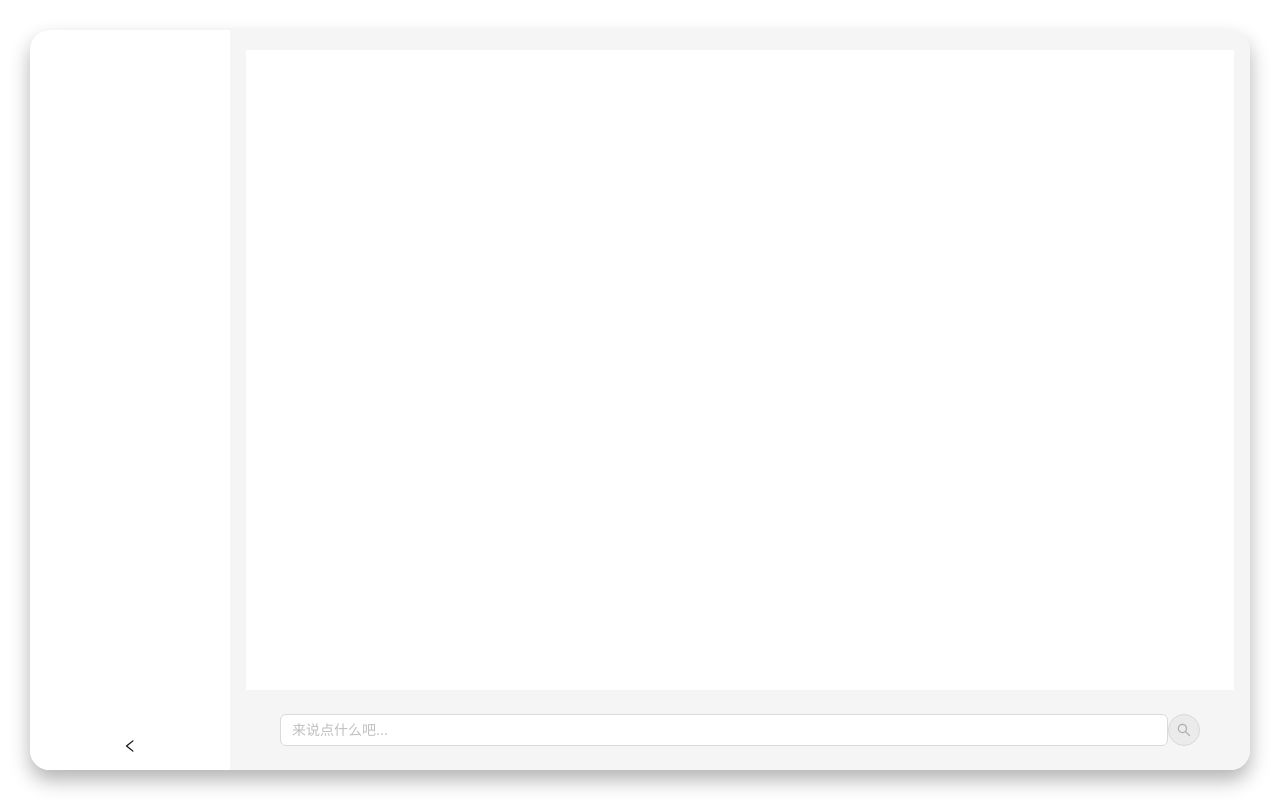
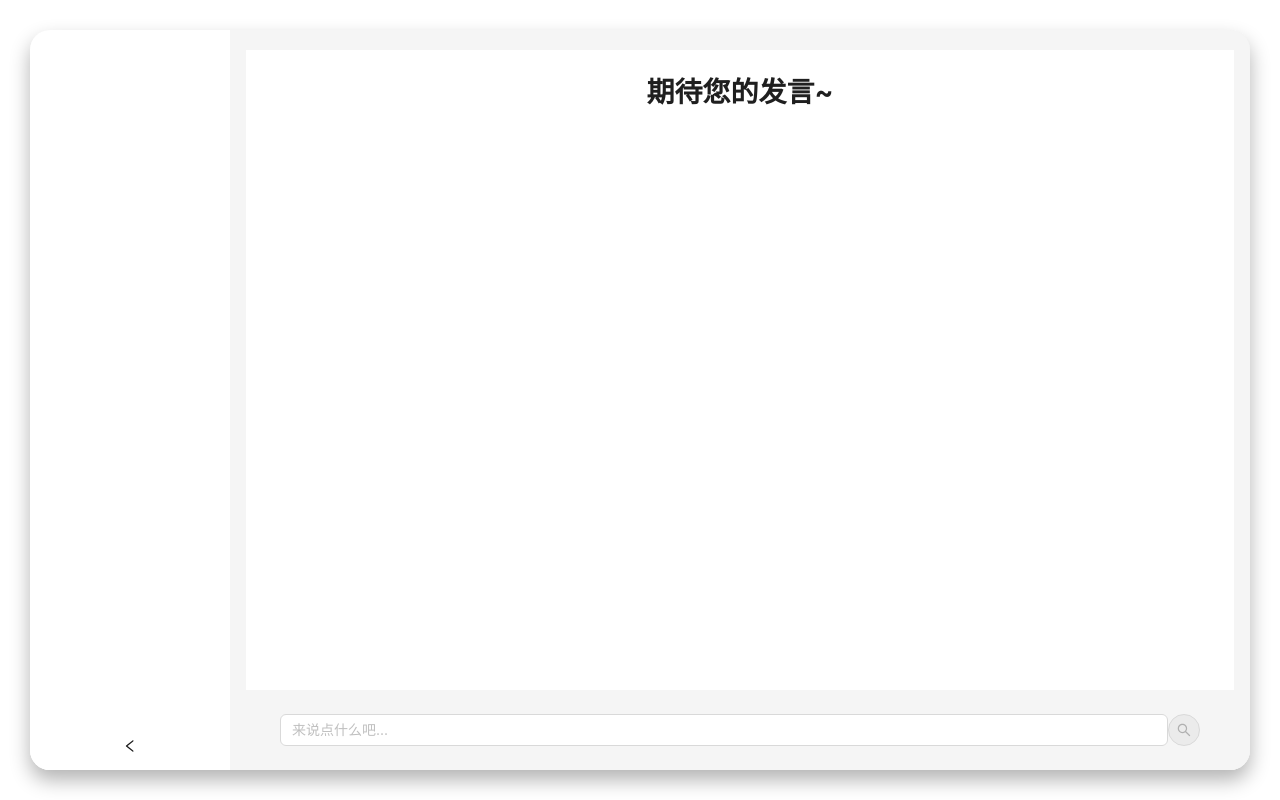
Before and after one commit to tmKnight01/react-gpt-web, a React (Vite) app: page / in a window 1280 px wide. Built offline with nearby package versions, Linux system fonts and the light colour scheme.

Commit message:
feat：接入recoil&封装hooks

```diff
--- a/package.json
+++ b/package.json
@@ -29,6 +29,7 @@
     "eslint-plugin-react-hooks": "^4.6.0",
     "eslint-plugin-react-refresh": "^0.3.4",
     "loadsh": "^0.0.4",
+    "recoil": "^0.7.7",
     "sass": "^1.63.6",
     "typescript": "^5.0.2",
     "vite": "^4.3.9"
--- a/src/App.tsx
+++ b/src/App.tsx
@@ -1,5 +1,6 @@
 import { useState } from "react";
 import ChatLayout from "@/view/layout";
+import { RecoilRoot } from "recoil";
 import "./App.css";
 
 function App() {
@@ -7,7 +8,9 @@ function App() {
 
   return (
     <>
-      <ChatLayout />
+      <RecoilRoot>
+        <ChatLayout />
+      </RecoilRoot>
     </>
   );
 }
--- a/src/components/Message/index.tsx
+++ b/src/components/Message/index.tsx
@@ -7,11 +7,17 @@ interface ChatMessage {
   inversion: boolean; // true 为request， false为reply,
   dateTime?: string;
   content: string;
+  isLoading?: boolean;
 }
 
 const cls = "mes";
 
-const ChatMessage = ({ inversion, dateTime, content }: ChatMessage) => {
+const ChatMessage = ({
+  inversion,
+  dateTime,
+  content,
+  isLoading=false,
+}: ChatMessage) => {
   return (
     <div
       className={cx(cls)}
@@ -35,7 +41,11 @@ const ChatMessage = ({ inversion, dateTime, content }: ChatMessage) => {
         <p style={{ textAlign: inversion ? "left" : "right" }}>
           {dateTime || new Date().toLocaleString()}
         </p>
-        <Text content={content} inversion={inversion} />
+        <Text
+          content={content}
+          inversion={inversion}
+          isLoading={isLoading}
+        />
       </div>
     </div>
   );
--- a/src/components/Text/index.tsx
+++ b/src/components/Text/index.tsx
@@ -1,15 +1,21 @@
 import React from "react";
+import { LoadingOutlined } from "@ant-design/icons";
 import cx from "classnames";
 import "./index.scss";
 interface TextProps {
   content: string;
   inversion?: boolean;
+  isLoading: boolean;
 }
 
 const cls = "text";
 
-function Text({ content, inversion }: TextProps) {
-  return <div className={cx({ text: true, reply: inversion })}>{content}</div>;
+function Text({ content, inversion, isLoading }: TextProps) {
+  return (
+    <div className={cx({ text: true, reply: inversion })}>
+      {isLoading ? <LoadingOutlined /> : content}
+    </div>
+  );
 }
 
 export default Text;
--- /dev/null
+++ b/src/constants/index.ts
@@ -0,0 +1,3 @@
+
+
+export const CHATLIST = 'CHATLIST';
--- /dev/null
+++ b/src/hooks/useChat.ts
@@ -0,0 +1,43 @@
+import { useRecoilState } from "recoil";
+import { changeChatList } from "@/store/chat/chat";
+
+
+const useChat = () => {
+  const [chatList, setChatList] = useRecoilState(changeChatList);
+
+  const addChat = (newListItem: Chat.Chat) => {
+    console.log("chatList", chatList);
+    setChatList([...chatList, newListItem]);
+  };
+  const updateChat = (idx: number, updateItem: Chat.Chat) => {
+    const newList = chatList.map((item, idx) => {
+      if ((idx = chatList.length - 1)) return { ...updateItem }; //
+      return item;
+    });
+    setChatList(newList);
+  };
+
+  return { addChat, updateChat, chatList };
+};
+
+export default useChat;
+// const updateChat = useCallback(
+//     (idx: number, chatItem: Chat.Chat) => {
+//       // const newChatList  =
+//       setTimeout(
+//         () =>
+//           setChatList((value) => {
+//             console.log("chatList", value);
+//             const newList = value.map((item, index) => {
+//               console.log("itemText", chatItem.content);
+//               if (index === value.length - 1) return { ...chatItem };
+//               return item;
+//             });
+//             console.log("newList", newList);
+//             return newList;
+//           }),
+//         1000
+//       );
+//     },
+//     [chatList]
+//   );
--- /dev/null
+++ b/src/store/chat/chat.ts
@@ -0,0 +1,15 @@
+import { atom, selector } from "recoil";
+
+const chatList = atom({
+  key: "chatList",
+  default: [] as unknown as Chat.Chat[],  // 后续换成从
+});
+
+
+const changeChatList = selector({
+    key: 'changeChatList',
+    get: (({get})=> get(chatList)),
+    set: ({set},newvalue) => set(chatList,newvalue)
+});
+
+export   {chatList,changeChatList}
--- a/src/typing/chat.d.ts
+++ b/src/typing/chat.d.ts
@@ -3,6 +3,7 @@ declare namespace Chat {
     content: string;
     dateTime: string;
     inversion: boolean;
+    isLoading?:boolean;
   }
   interface ConversationResponse {
     conversationId: string;
--- a/src/view/layout/index.tsx
+++ b/src/view/layout/index.tsx
@@ -3,6 +3,7 @@ import { Layout, theme, Input, Button } from "antd";
 import Slider from "@/components/Slider";
 import { SearchOutlined } from "@ant-design/icons";
 import Message from "@/components/Message";
+import useChat from "@/hooks/useChat";
 import { getChatApi } from "@/service/api";
 const { Content, Footer } = Layout;
 const { TextArea } = Input;
@@ -10,54 +11,60 @@ import "./index.scss";
 
 function ChatLayout(): JSX.Element {
   const [inputValue, setInputValue] = useState<string | undefined>(undefined);
-  const [chatList, setChatList] = useState<Chat.Chat[] | []>([]);
+  // const [chatList, setChatList] = useState<Chat.Chat[] | []>([]);
   const loadingRef = useRef<boolean>(false);
-  const addChat = async (item: Chat.Chat) => {};
+
+  const { addChat, updateChat, chatList } = useChat();
 
   const disabled = useMemo(() => {
     if (inputValue && !loadingRef.current) return false;
     return true;
   }, [inputValue]);
 
-  const updateChat = useCallback(
-    (idx: number, chatItem: Chat.Chat) => {
-      // const newChatList  =
-      setTimeout(
-        () =>
-          setChatList((value) => {
-            console.log("chatList", value);
-            const newList = value.map((item, index) => {
-              console.log("itemText", chatItem.content);
-              if (index === value.length - 1) return { ...chatItem };
-              return item;
-            });
-            console.log("newList", newList);
-            return newList;
-          }),
-        1000
-      );
-    },
-    [chatList]
-  );
+  // const updateChat = useCallback(
+  //   (idx: number, chatItem: Chat.Chat) => {
+  //     // const newChatList  =
+  //     setTimeout(
+  //       () =>
+  //         setChatList((value) => {
+  //           console.log("chatList", value);
+  //           const newList = value.map((item, index) => {
+  //             console.log("itemText", chatItem.content);
+  //             if (index === value.length - 1) return { ...chatItem };
+  //             return item;
+  //           });
+  //           console.log("newList", newList);
+  //           return newList;
+  //         }),
+  //       1000
+  //     );
+  //   },
+  //   [chatList]
+  // );
 
   const onSubmit = async () => {
     console.log("hellp");
     console.log("InputValue", inputValue);
     if (!inputValue || inputValue.trim() === "") return;
     if (loadingRef.current) return;
-    setChatList((value) => [
-      ...value,
-      {
+    addChat({
       content: inputValue,
       inversion: false,
       dateTime: new Date().toLocaleString(),
-      },
-      {
+    });
+
+    setTimeout(() => {
+      addChat({
         content: "",
         inversion: true,
         dateTime: new Date().toLocaleString(),
-      },
-    ]);
+        isLoading: true,
+      });
+    },1000);
+    // setChatList((value) => [
+    //   ...value,
+
+    // ]);
     try {
       loadingRef.current = true;
       let tempVlaue = inputValue;
@@ -78,6 +85,7 @@ function ChatLayout(): JSX.Element {
               content: textAarry[i].text,
               inversion: true,
               dateTime: new Date().toLocaleString(),
+              isLoading: false,
             });
           }
 
@@ -123,13 +131,18 @@ function ChatLayout(): JSX.Element {
                 overflowY: "auto",
               }}
             >
-              {chatList.map((item, i) => (
+              {chatList.length ? (
+                chatList.map((item, i) => (
                   <Message
                     key={i}
                     inversion={item.inversion}
                     content={item.content}
+                    isLoading={item.isLoading}
                   />
-              ))}
+                ))
+              ) : (
+                <h1 style={{ textAlign: "center" }}> 期待您的发言~</h1>
+              )}
             </div>
           </Content>
           <Footer className="chat-footer">
@@ -152,9 +165,6 @@ function ChatLayout(): JSX.Element {
               loading={loadingRef.current}
               icon={!loadingRef.current && <SearchOutlined />}
             />
-            {/* <Button disabled={disabled} color="">
-              <SearchOutlined style={{ color: "#fff", fontSize: "18px" }} />
-            </Button> */}
           </Footer>
         </Layout>
       </Layout>
```
Also changed, not shown: 1 other file (tests, documents, lock files or other folders). Lines whose indentation alone changed are shown as unchanged.
